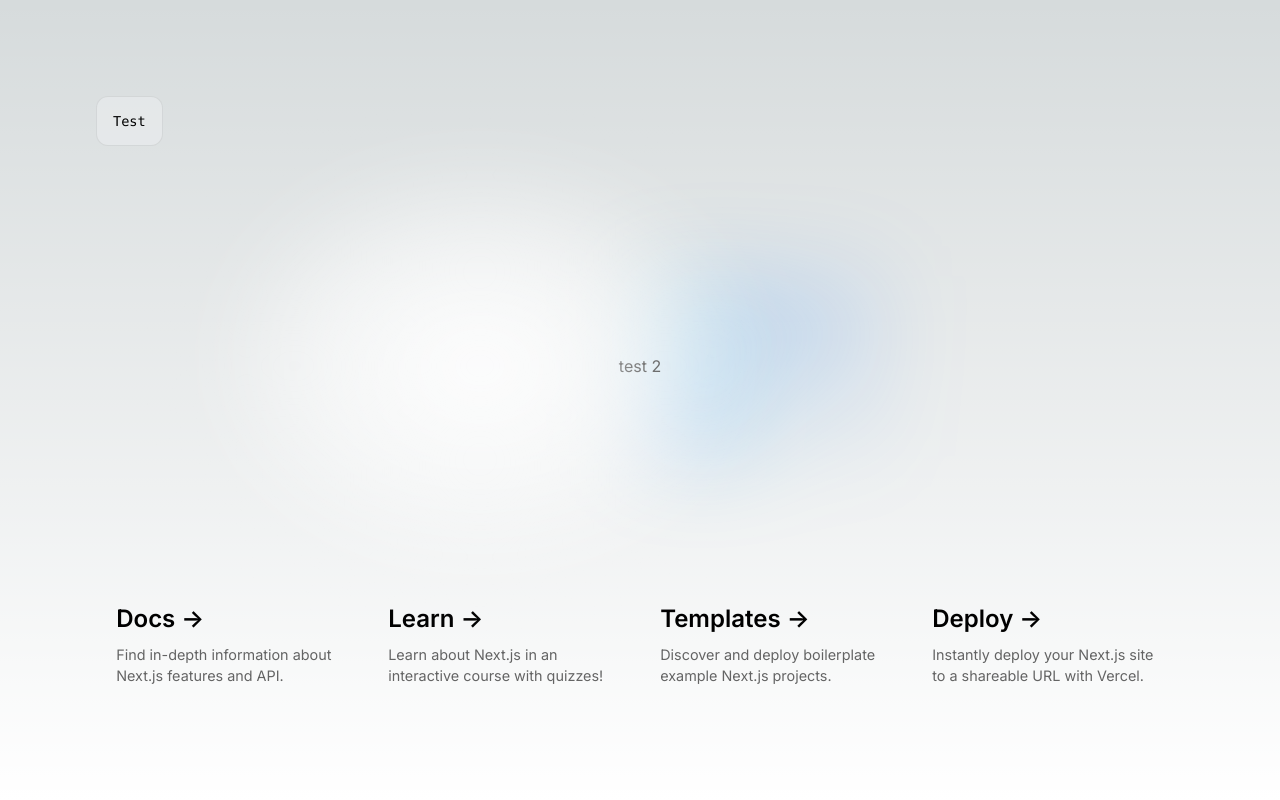
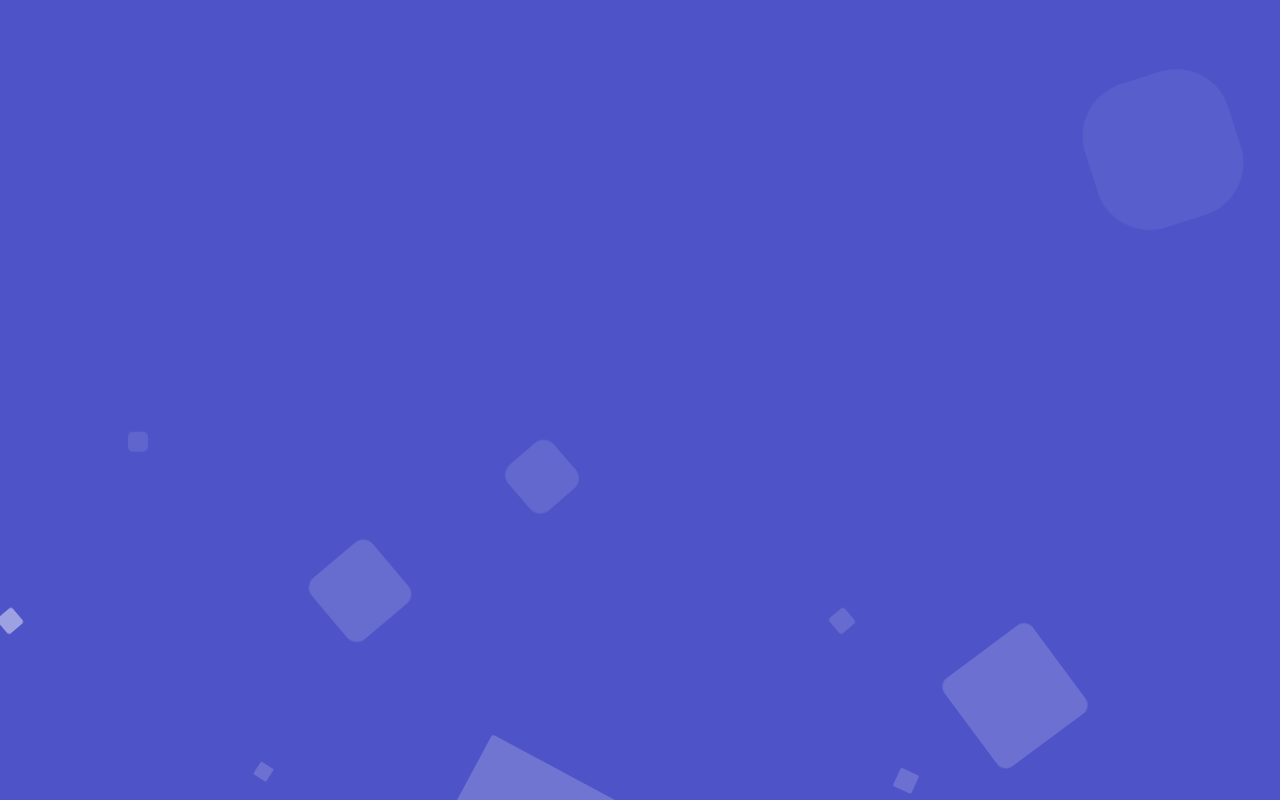
Before and after one commit to zhiyan114/ela-survey, a Next.js app: page / in a window 1280 px wide. Built offline with nearby package versions, Linux system fonts and the light colour scheme.

Commit message:
Done stealing background lol

```diff
--- a/src/pages/_app.tsx
+++ b/src/pages/_app.tsx
@@ -2,6 +2,8 @@
 import type { AppProps } from 'next/app'
 import Head from 'next/head'
 import { Fragment } from 'react'
+import background from '../styles/background.module.css'
+
 
 export default function App({ Component, pageProps }: AppProps) {
   return <Fragment>
@@ -16,6 +18,27 @@
       <meta property="og:description" content="Mini-Research Project for ELA Class" key="mainDesc"/>
       <meta name="description" content="Mini-Research Project for ELA Class" key="altDesc"/>
     </Head>
-    <Component {...pageProps} />
+    <div className={`${background.context}`}>
+      <Component {...pageProps} />
+    </div>
+    <div className={background.area}>
+      <ul className={background.circles}>
+        <li></li>
+        <li></li>
+        <li></li>
+        <li></li>
+        <li></li>
+        <li></li>
+        <li></li>
+        <li></li>
+        <li></li>
+        <li></li>
+        <li></li>
+        <li></li>
+        <li></li>
+        <li></li>
+      </ul>
+    </div>
+
   </Fragment>
 }
--- a/src/pages/index.tsx
+++ b/src/pages/index.tsx
@@ -2,86 +2,14 @@
 import Image from 'next/image'
 import { Inter } from 'next/font/google'
 import styles from '@/styles/Home.module.css'
+import { Fragment } from 'react'
 
 const inter = Inter({ subsets: ['latin'] })
 
 export default function Home() {
   return (
-    <>
-      <Head>
-        <title>Create Next App</title>
-        <meta name="description" content="Generated by create next app" />
-        <meta name="viewport" content="width=device-width, initial-scale=1" />
-        <link rel="icon" href="/favicon.ico" />
-      </Head>
-      <main className={`${styles.main} ${inter.className}`}>
-        <div className={styles.description}>
-          <p>Test</p>
-        </div>
+    <Fragment>
 
-        <div className={styles.center}>
-          <p>test 2</p>
-        </div>
-
-        <div className={styles.grid}>
-          <a
-            href="https://nextjs.org/docs?utm_source=create-next-app&utm_medium=default-template&utm_campaign=create-next-app"
-            className={styles.card}
-            target="_blank"
-            rel="noopener noreferrer"
-          >
-            <h2>
-              Docs <span>-&gt;</span>
-            </h2>
-            <p>
-              Find in-depth information about Next.js features and&nbsp;API.
-            </p>
-          </a>
-
-          <a
-            href="https://nextjs.org/learn?utm_source=create-next-app&utm_medium=default-template&utm_campaign=create-next-app"
-            className={styles.card}
-            target="_blank"
-            rel="noopener noreferrer"
-          >
-            <h2>
-              Learn <span>-&gt;</span>
-            </h2>
-            <p>
-              Learn about Next.js in an interactive course with&nbsp;quizzes!
-            </p>
-          </a>
-
-          <a
-            href="https://vercel.com/templates?framework=next.js&utm_source=create-next-app&utm_medium=default-template&utm_campaign=create-next-app"
-            className={styles.card}
-            target="_blank"
-            rel="noopener noreferrer"
-          >
-            <h2>
-              Templates <span>-&gt;</span>
-            </h2>
-            <p>
-              Discover and deploy boilerplate example Next.js&nbsp;projects.
-            </p>
-          </a>
-
-          <a
-            href="https://vercel.com/new?utm_source=create-next-app&utm_medium=default-template&utm_campaign=create-next-app"
-            className={styles.card}
-            target="_blank"
-            rel="noopener noreferrer"
-          >
-            <h2>
-              Deploy <span>-&gt;</span>
-            </h2>
-            <p>
-              Instantly deploy your Next.js site to a shareable URL
-              with&nbsp;Vercel.
-            </p>
-          </a>
-        </div>
-      </main>
-    </>
+    </Fragment>
   )
 }
--- /dev/null
+++ b/src/styles/background.module.css
@@ -0,0 +1,140 @@
+@import url('https://fonts.googleapis.com/css?family=Exo:400,700');
+
+
+.context {
+    width: 100%;
+    position: absolute;
+    top:50vh;
+
+}
+
+.context h1{
+    text-align: center;
+    color: #fff;
+    font-size: 50px;
+}
+
+
+.area{
+    background: #4e54c8;
+    background: -webkit-linear-gradient(to left, #8f94fb, #4e54c8);
+    width: 100%;
+    height:100vh;
+
+
+}
+
+.circles{
+    position: absolute;
+    top: 0;
+    left: 0;
+    width: 100%;
+    height: 100%;
+    overflow: hidden;
+}
+
+.circles li{
+    position: absolute;
+    display: block;
+    list-style: none;
+    width: 20px;
+    height: 20px;
+    background: rgba(255, 255, 255, 0.2);
+    animation: animate 25s linear infinite;
+    bottom: -150px;
+
+}
+
+.circles li:nth-child(1){
+    left: 25%;
+    width: 80px;
+    height: 80px;
+    animation-delay: 0s;
+}
+
+
+.circles li:nth-child(2){
+    left: 10%;
+    width: 20px;
+    height: 20px;
+    animation-delay: 2s;
+    animation-duration: 12s;
+}
+
+.circles li:nth-child(3){
+    left: 70%;
+    width: 20px;
+    height: 20px;
+    animation-delay: 4s;
+}
+
+.circles li:nth-child(4){
+    left: 40%;
+    width: 60px;
+    height: 60px;
+    animation-delay: 0s;
+    animation-duration: 18s;
+}
+
+.circles li:nth-child(5){
+    left: 65%;
+    width: 20px;
+    height: 20px;
+    animation-delay: 0s;
+}
+
+.circles li:nth-child(6){
+    left: 75%;
+    width: 110px;
+    height: 110px;
+    animation-delay: 3s;
+}
+
+.circles li:nth-child(7){
+    left: 35%;
+    width: 150px;
+    height: 150px;
+    animation-delay: 7s;
+}
+
+.circles li:nth-child(8){
+    left: 50%;
+    width: 25px;
+    height: 25px;
+    animation-delay: 15s;
+    animation-duration: 45s;
+}
+
+.circles li:nth-child(9){
+    left: 20%;
+    width: 15px;
+    height: 15px;
+    animation-delay: 2s;
+    animation-duration: 35s;
+}
+
+.circles li:nth-child(10){
+    left: 85%;
+    width: 150px;
+    height: 150px;
+    animation-delay: 0s;
+    animation-duration: 11s;
+}
+
+
+
+@keyframes animate {
+
+    0%{
+        transform: translateY(0) rotate(0deg);
+        opacity: 1;
+        border-radius: 0;
+    }
+
+    100%{
+        transform: translateY(-1000px) rotate(720deg);
+        opacity: 0;
+        border-radius: 50%;
+    }
+
+}
--- a/src/styles/globals.css
+++ b/src/styles/globals.css
@@ -1,107 +1,4 @@
-:root {
-  --max-width: 1100px;
-  --border-radius: 12px;
-  --font-mono: ui-monospace, Menlo, Monaco, 'Cascadia Mono', 'Segoe UI Mono',
-    'Roboto Mono', 'Oxygen Mono', 'Ubuntu Monospace', 'Source Code Pro',
-    'Fira Mono', 'Droid Sans Mono', 'Courier New', monospace;
-
-  --foreground-rgb: 0, 0, 0;
-  --background-start-rgb: 214, 219, 220;
-  --background-end-rgb: 255, 255, 255;
-
-  --primary-glow: conic-gradient(
-    from 180deg at 50% 50%,
-    #16abff33 0deg,
-    #0885ff33 55deg,
-    #54d6ff33 120deg,
-    #0071ff33 160deg,
-    transparent 360deg
-  );
-  --secondary-glow: radial-gradient(
-    rgba(255, 255, 255, 1),
-    rgba(255, 255, 255, 0)
-  );
-
-  --tile-start-rgb: 239, 245, 249;
-  --tile-end-rgb: 228, 232, 233;
-  --tile-border: conic-gradient(
-    #00000080,
-    #00000040,
-    #00000030,
-    #00000020,
-    #00000010,
-    #00000010,
-    #00000080
-  );
-
-  --callout-rgb: 238, 240, 241;
-  --callout-border-rgb: 172, 175, 176;
-  --card-rgb: 180, 185, 188;
-  --card-border-rgb: 131, 134, 135;
+*{
+  margin: 0px;
+  padding: 0px;
 }
-
-@media (prefers-color-scheme: dark) {
-  :root {
-    --foreground-rgb: 255, 255, 255;
-    --background-start-rgb: 0, 0, 0;
-    --background-end-rgb: 0, 0, 0;
-
-    --primary-glow: radial-gradient(rgba(1, 65, 255, 0.4), rgba(1, 65, 255, 0));
-    --secondary-glow: linear-gradient(
-      to bottom right,
-      rgba(1, 65, 255, 0),
-      rgba(1, 65, 255, 0),
-      rgba(1, 65, 255, 0.3)
-    );
-
-    --tile-start-rgb: 2, 13, 46;
-    --tile-end-rgb: 2, 5, 19;
-    --tile-border: conic-gradient(
-      #ffffff80,
-      #ffffff40,
-      #ffffff30,
-      #ffffff20,
-      #ffffff10,
-      #ffffff10,
-      #ffffff80
-    );
-
-    --callout-rgb: 20, 20, 20;
-    --callout-border-rgb: 108, 108, 108;
-    --card-rgb: 100, 100, 100;
-    --card-border-rgb: 200, 200, 200;
-  }
-}
-
-* {
-  box-sizing: border-box;
-  padding: 0;
-  margin: 0;
-}
-
-html,
-body {
-  max-width: 100vw;
-  overflow-x: hidden;
-}
-
-body {
-  color: rgb(var(--foreground-rgb));
-  background: linear-gradient(
-      to bottom,
-      transparent,
-      rgb(var(--background-end-rgb))
-    )
-    rgb(var(--background-start-rgb));
-}
-
-a {
-  color: inherit;
-  text-decoration: none;
-}
-
-@media (prefers-color-scheme: dark) {
-  html {
-    color-scheme: dark;
-  }
-}
```
Also changed, not shown: 1 other file (tests, documents, lock files or other folders).
